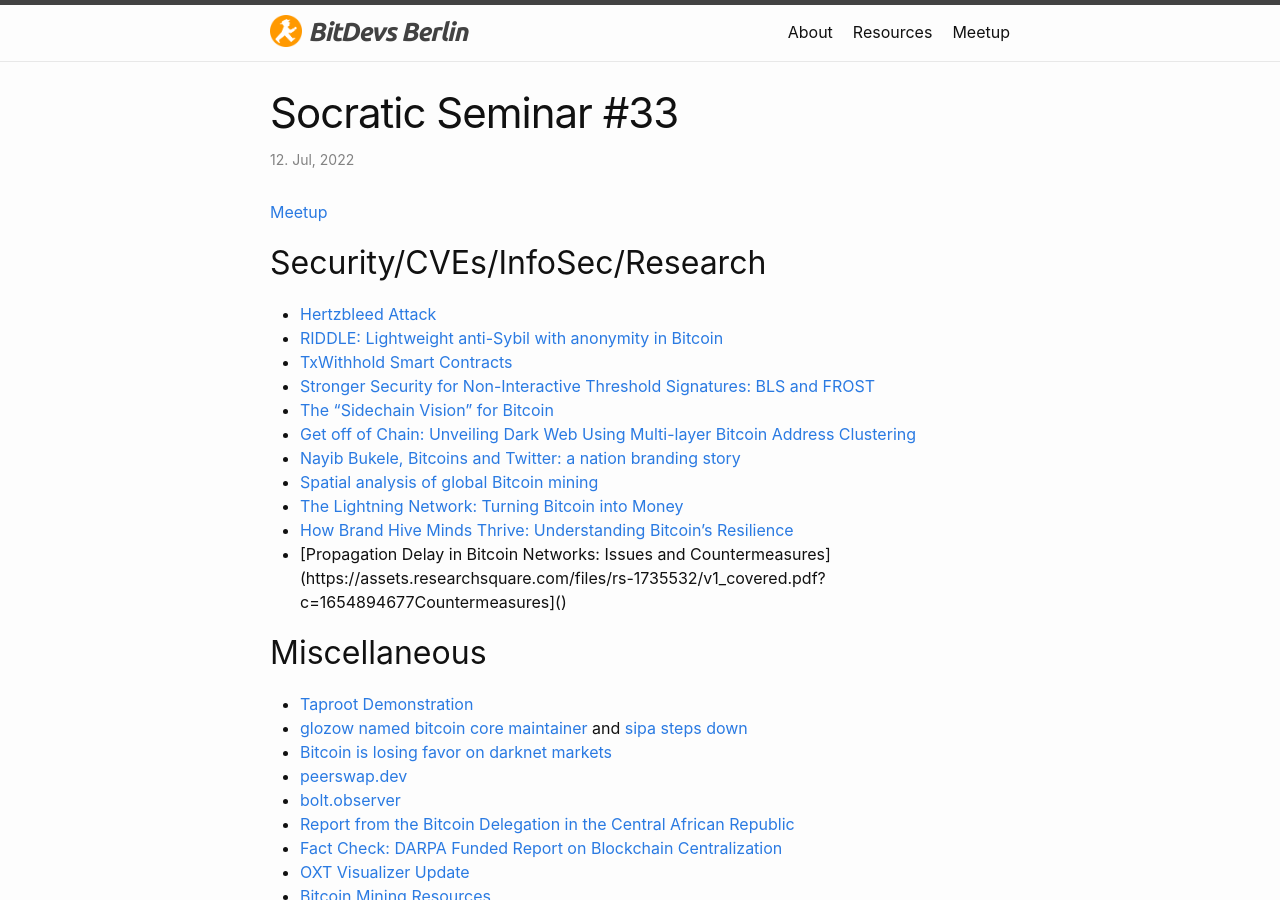
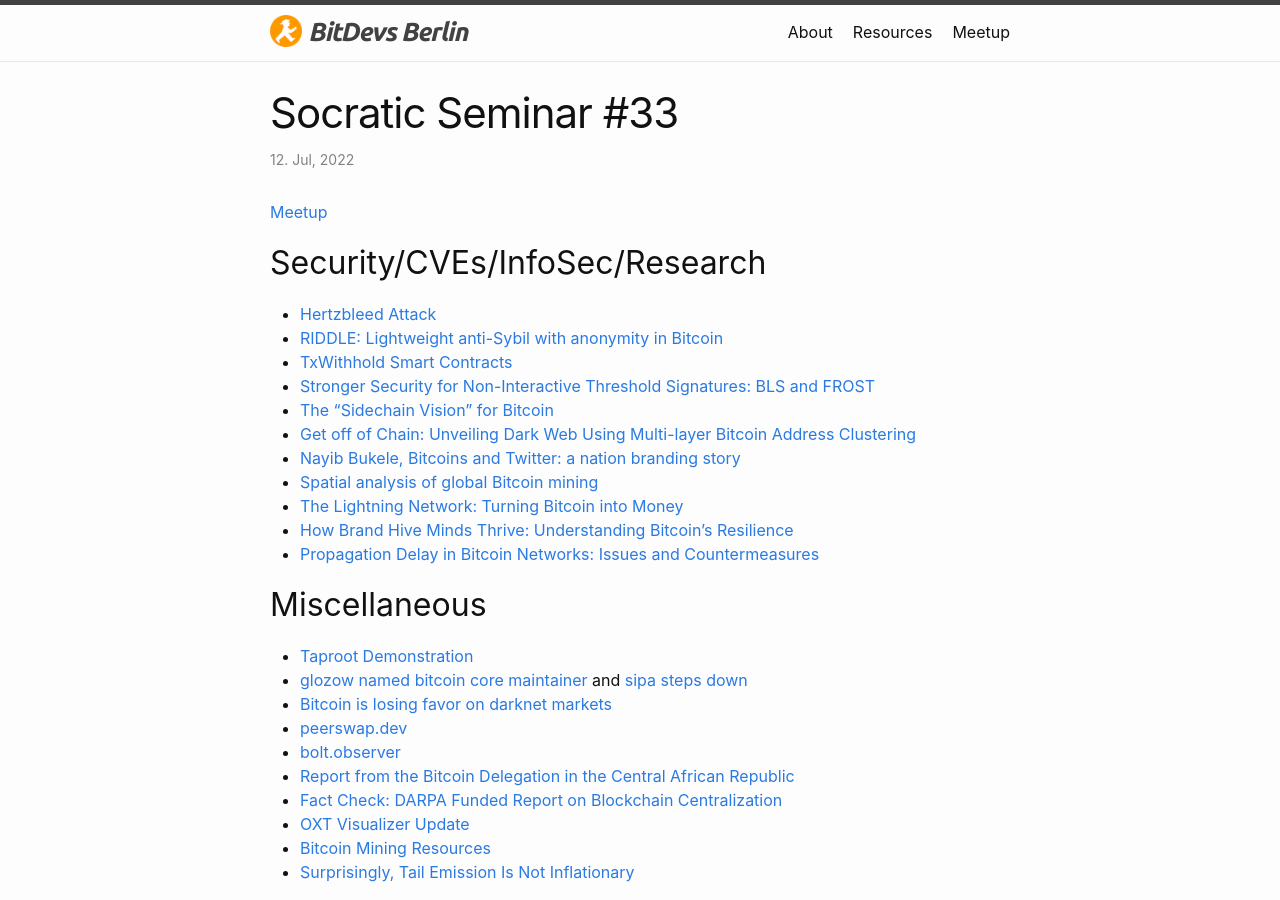
Before and after one commit to fjahr/bitdevsberlin, a Jekyll site: the page built from _posts/2022-07-12-socratic-seminar-33.md, in a window 1280 px wide and 900 px high. Built offline with Jekyll 4.4.1, drawn with Linux system fonts in a browser that asks for light colours.

Commit message:
Formatting fix

```diff
--- a/_posts/2022-07-12-socratic-seminar-33.md
+++ b/_posts/2022-07-12-socratic-seminar-33.md
@@ -17,7 +17,7 @@ title: "Socratic Seminar #33"
 - [Spatial analysis of global Bitcoin mining](https://www.nature.com/articles/s41598-022-14987-0)
 - [The Lightning Network: Turning Bitcoin into Money](https://papers.ssrn.com/sol3/papers.cfm?abstract_id=4142590)
 - [How Brand Hive Minds Thrive: Understanding Bitcoin’s Resilience](https://cryptoeconomicsystems.pubpub.org/pub/humayun-bitcoin-brand-resilience/release/2?readingCollection=082fed82)
-- [Propagation Delay in Bitcoin Networks: Issues and Countermeasures](https://assets.researchsquare.com/files/rs-1735532/v1_covered.pdf?c=1654894677Countermeasures]()
+- [Propagation Delay in Bitcoin Networks: Issues and Countermeasures](https://assets.researchsquare.com/files/rs-1735532/v1_covered.pdf?c=1654894677Countermeasures)
 
 ## Miscellaneous
 
```
